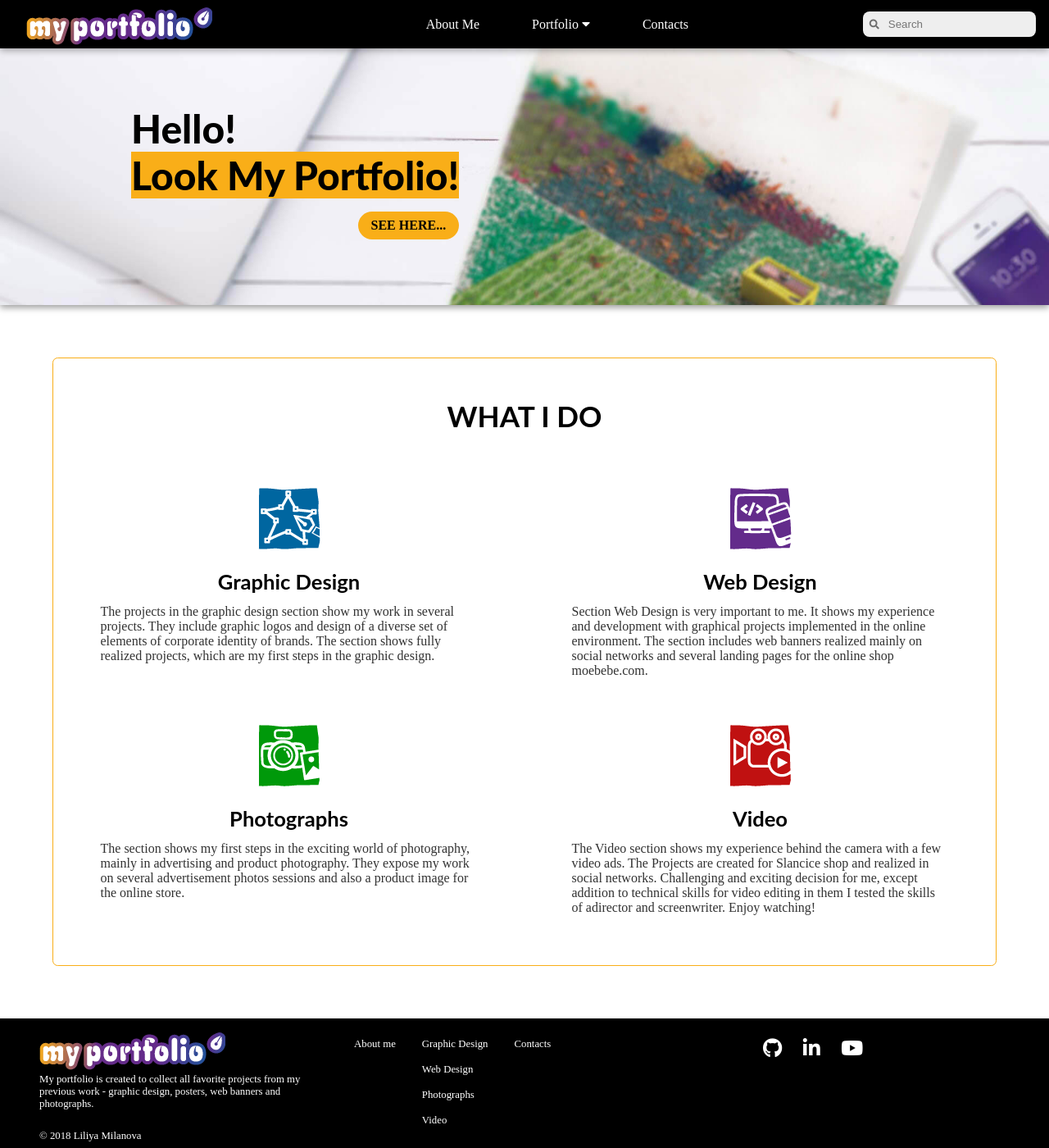
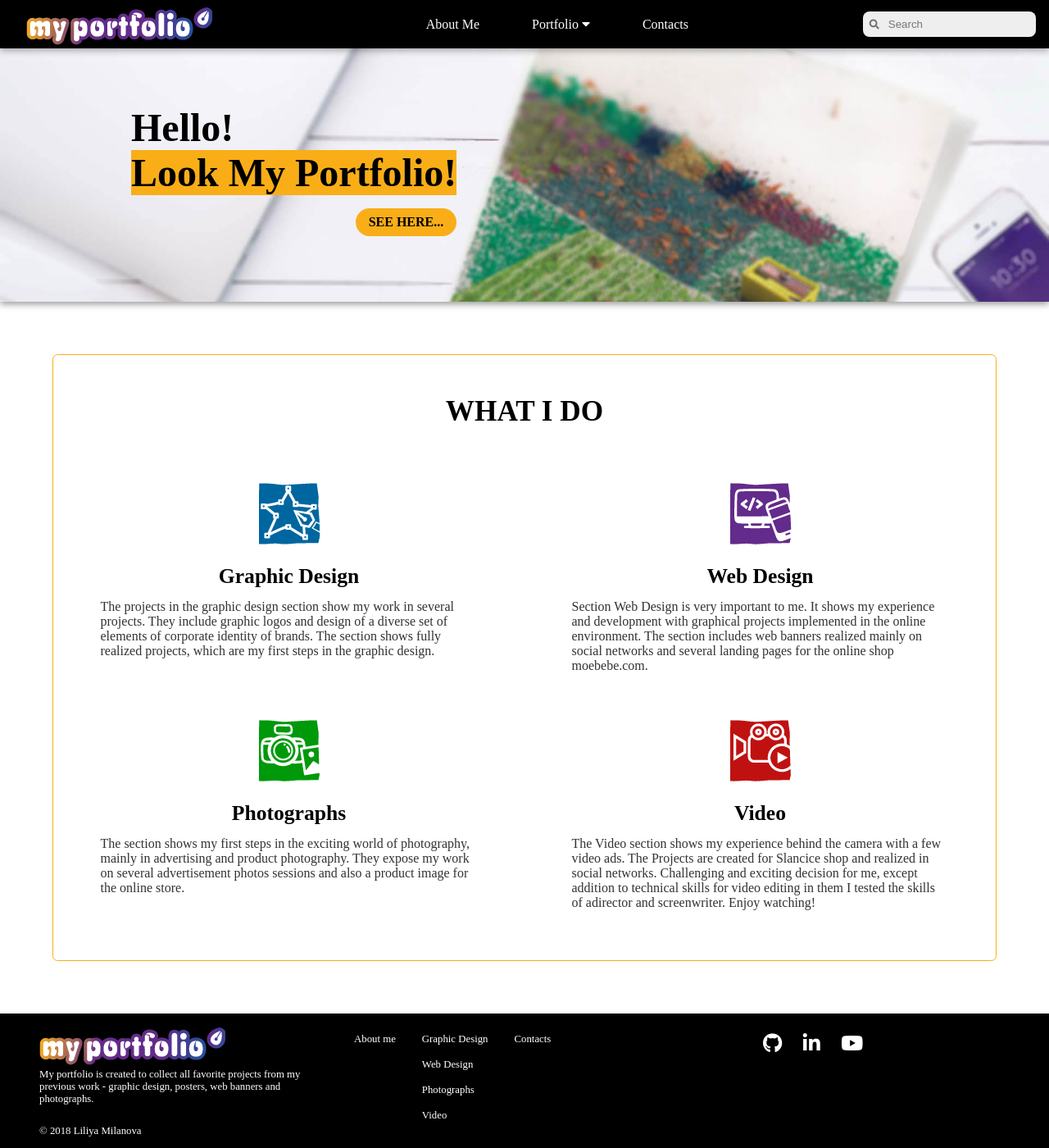
Before and after one commit to LiliyaMilanova/myportfolio, a Jekyll site: the page built from index.html, in a window 1280 px wide and 1400 px high. Shown: the whole window at 82% size. Built offline with Jekyll 4.4.1, drawn with Linux system fonts in a browser that asks for light colours; nearby versions of some CDN libraries.

Commit message:
Update typography.css

```diff
--- a/css/typography.css
+++ b/css/typography.css
@@ -8,7 +8,6 @@ body, select, option, table, th, td {
 }
 
 h1, h2, h3, h4, h5, h6 {
-    font-family: Lato;
     margin: 1.4em 0 0.5em 0;
     padding: 0;
 }
```
